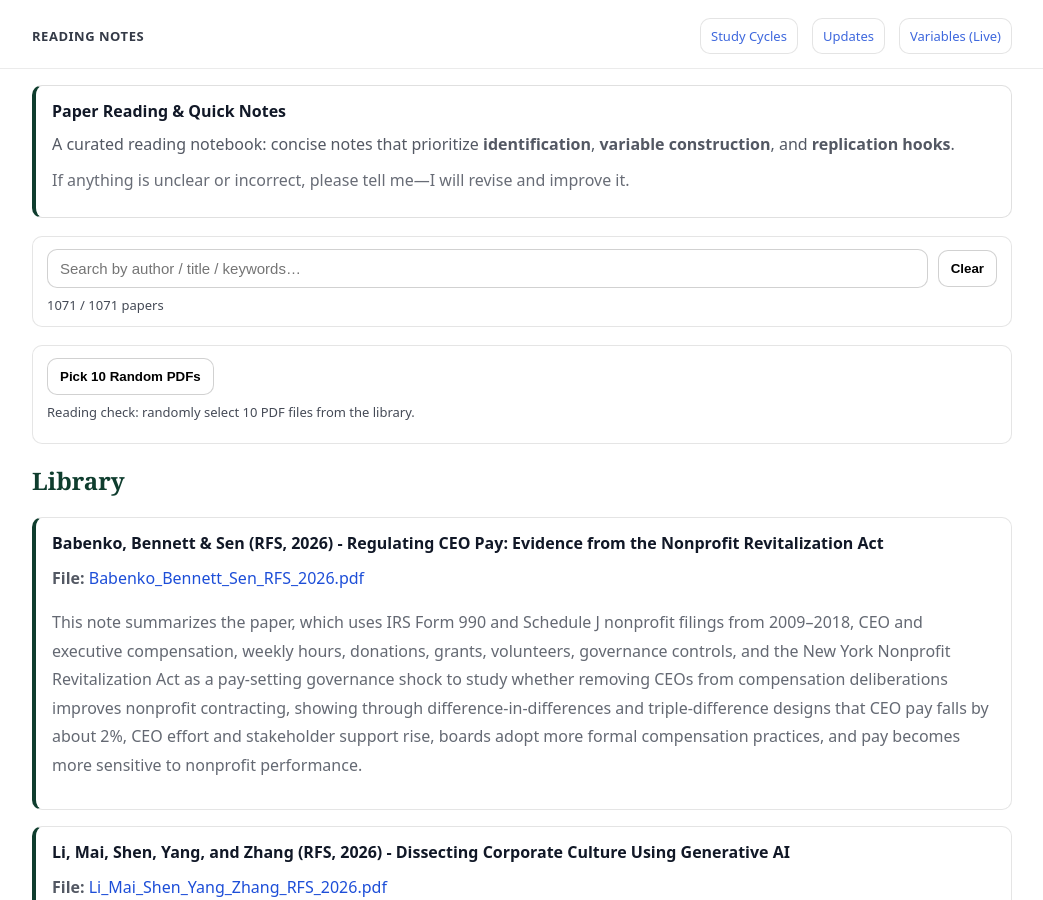
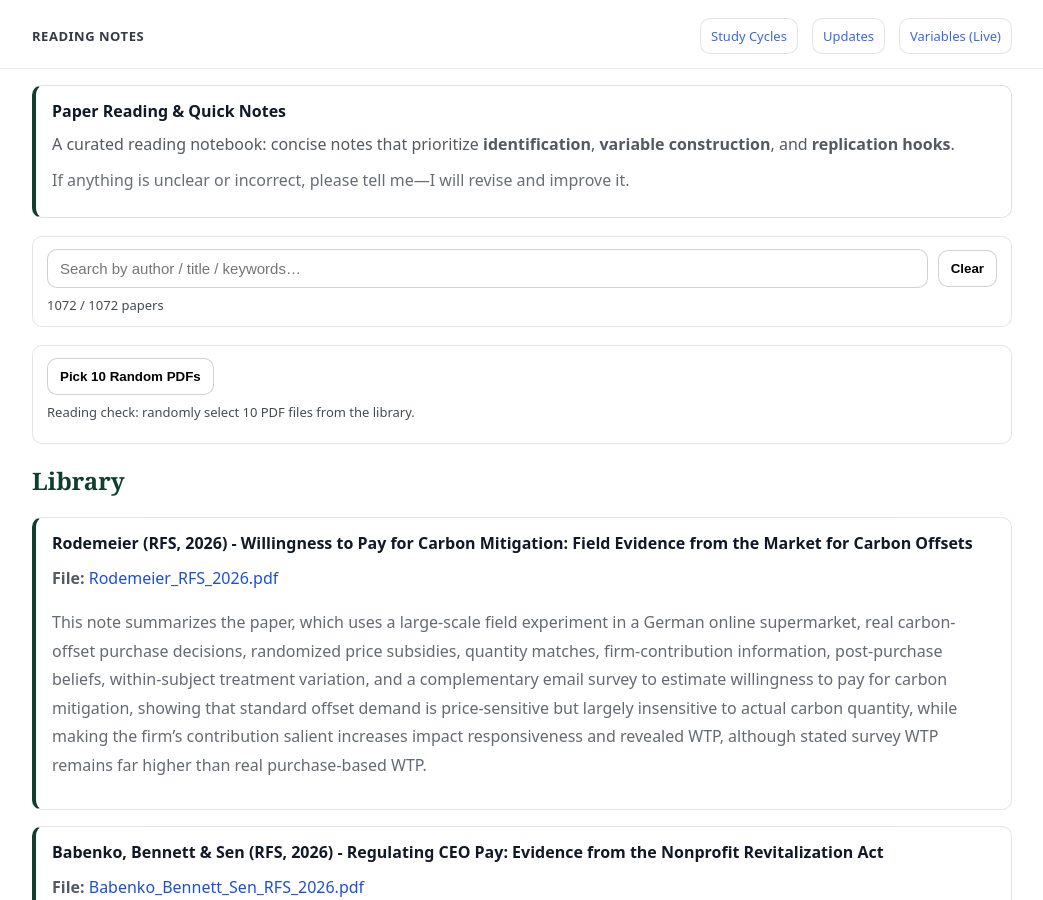
Before and after one commit to yaxinzn/study-archive, a Jekyll site: the page built from reading/index.md, in a window 1280 px wide and 900 px high. Shown: the whole window, without its empty margins (118-1161 px from the left). Built offline with Jekyll 4.4.1, drawn with Linux system fonts in a browser that asks for light colours.

Commit message:
Reading: add/update Rodemeier_RFS_2026.pdf

```diff
--- a/_data/reading.yml
+++ b/_data/reading.yml
@@ -1,3 +1,7 @@
+- title: "Rodemeier (RFS, 2026) - Willingness to Pay for Carbon Mitigation: Field Evidence from the Market for Carbon Offsets"
+  file: "Rodemeier_RFS_2026.pdf"
+  desc: "This note summarizes the paper, which uses a large-scale field experiment in a German online supermarket, real carbon-offset purchase decisions, randomized price subsidies, quantity matches, firm-contribution information, post-purchase beliefs, within-subject treatment variation, and a complementary email survey to estimate willingness to pay for carbon mitigation, showing that standard offset demand is price-sensitive but largely insensitive to actual carbon quantity, while making the firm’s contribution salient increases impact responsiveness and revealed WTP, although stated survey WTP remains far higher than real purchase-based WTP."
+
 - title: "Babenko, Bennett & Sen (RFS, 2026) - Regulating CEO Pay: Evidence from the Nonprofit Revitalization Act"
   file: "Babenko_Bennett_Sen_RFS_2026.pdf"
   desc: "This note summarizes the paper, which uses IRS Form 990 and Schedule J nonprofit filings from 2009–2018, CEO and executive compensation, weekly hours, donations, grants, volunteers, governance controls, and the New York Nonprofit Revitalization Act as a pay-setting governance shock to study whether removing CEOs from compensation deliberations improves nonprofit contracting, showing through difference-in-differences and triple-difference designs that CEO pay falls by about 2%, CEO effort and stakeholder support rise, boards adopt more formal compensation practices, and pay becomes more sensitive to nonprofit performance."
```
Also changed, not shown: 1 other file.
